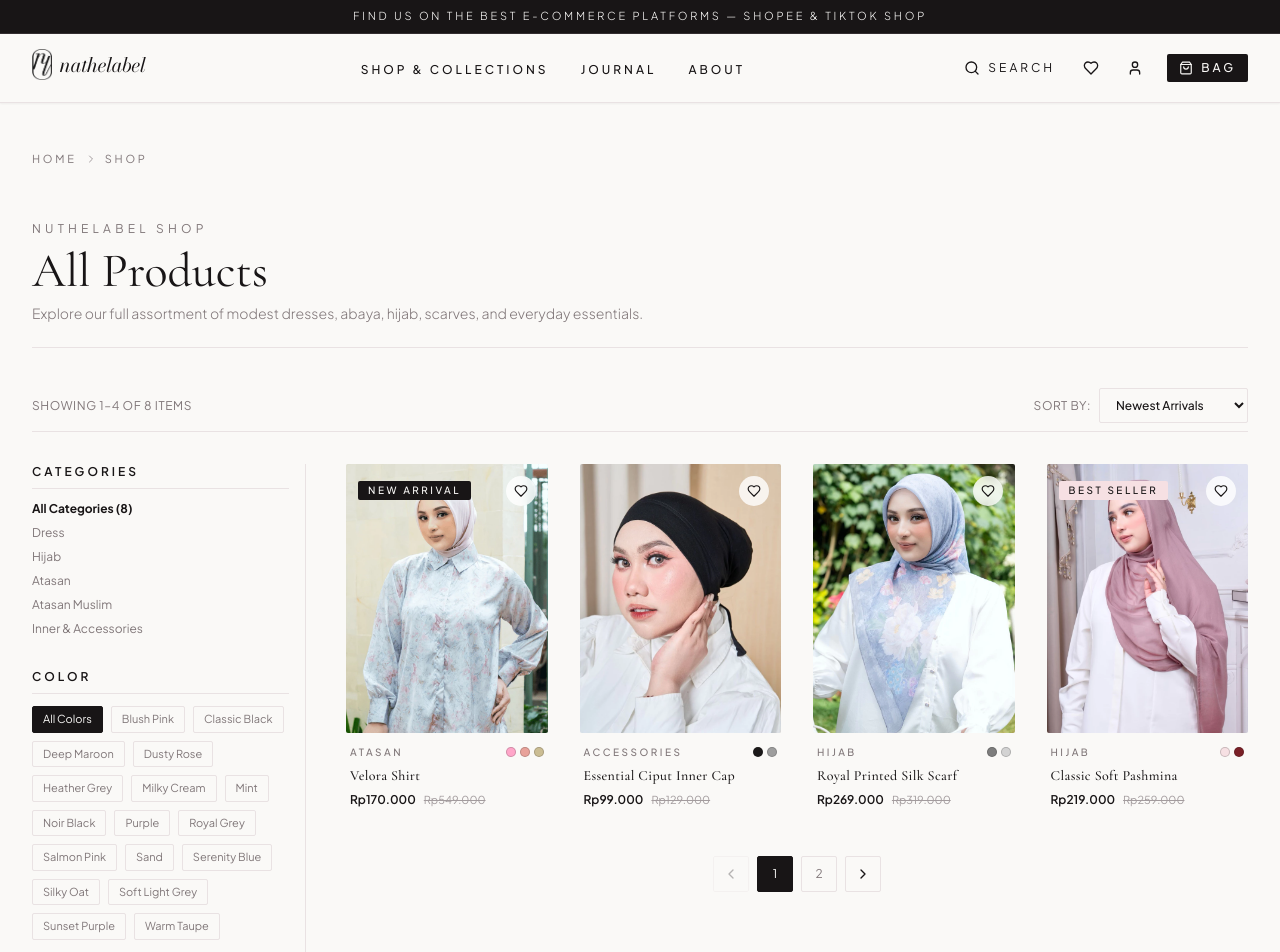
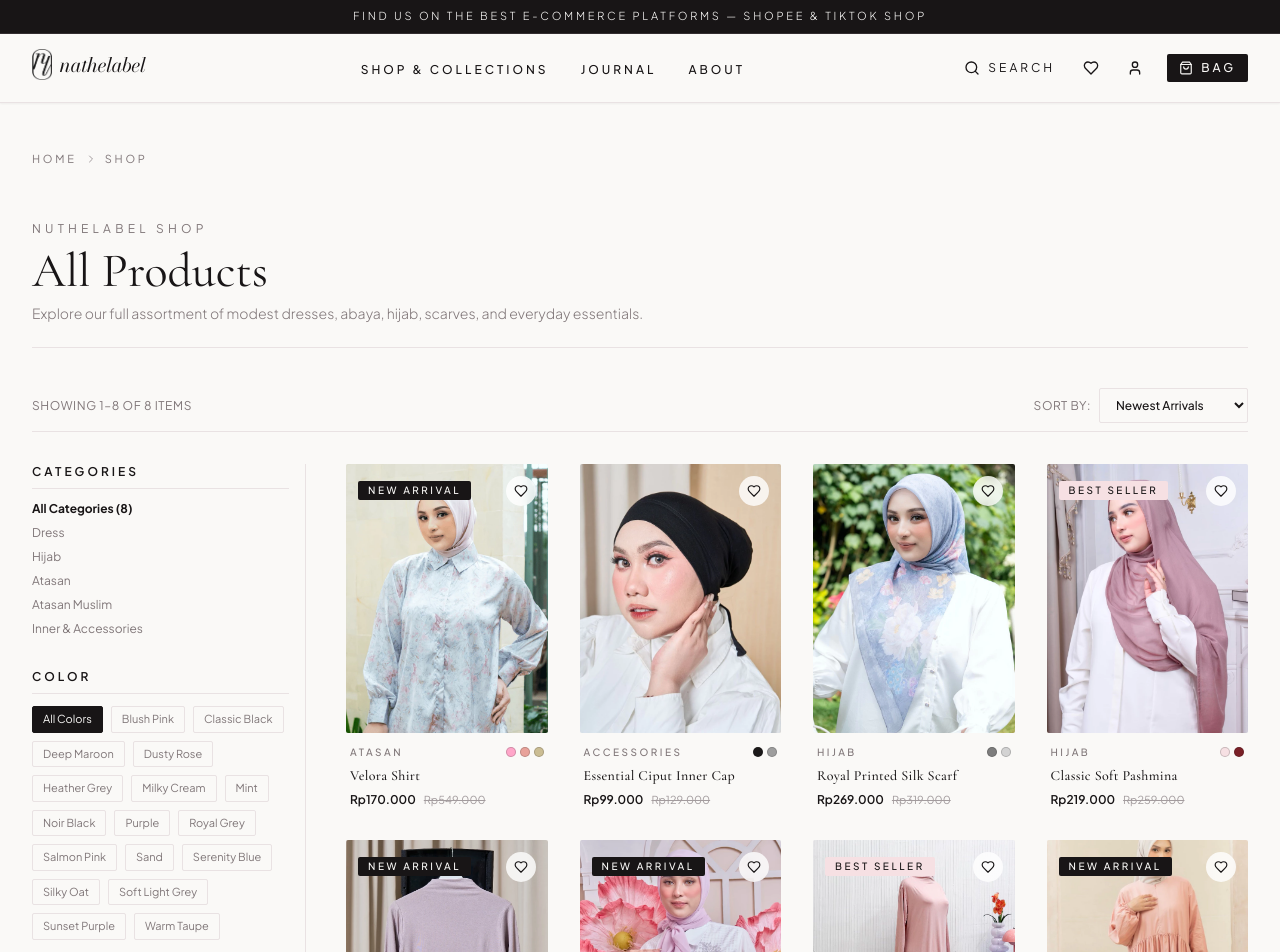
Before and after one commit to dwikiyuri/nathelababel, a React (Vite) app: page /shop in a window 1280 px wide. Shown: the top 952 px of the page. Built offline with nearby package versions, Linux system fonts and the light colour scheme.

Commit message:
fixing pagination in shoping.jsx

```diff
--- a/src/pages/Shop.jsx
+++ b/src/pages/Shop.jsx
@@ -48,7 +48,7 @@ export const Shop = () => {
      16 = 16 produk / halaman
   ========================================================= */
 
-  const PRODUCTS_PER_PAGE = 4;
+  const PRODUCTS_PER_PAGE = 8;
 
   /* =========================================================
      UPDATE STATE WHEN URL / CATEGORY CHANGES
```
